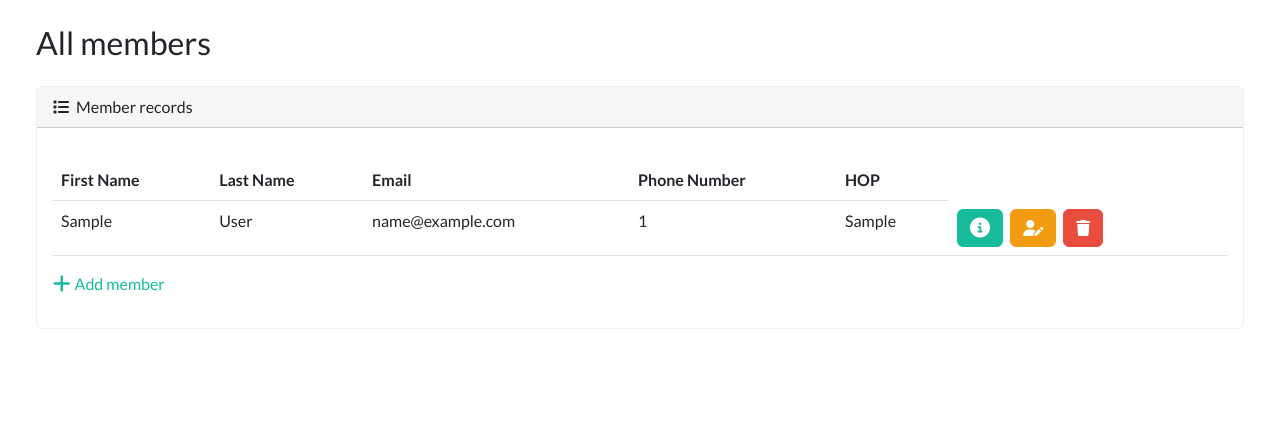
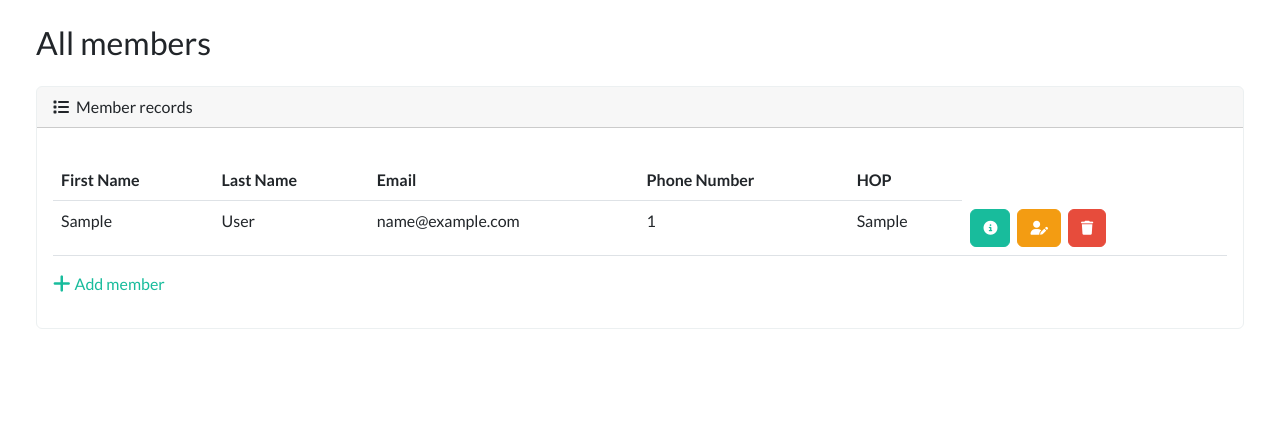
Before and after one commit to henryib/Member-management-system, a Django app: page / in a window 1280 px wide. Shown: the part 72-518 px from the top of the page. Run offline with Django 4.2, Linux system fonts and the light colour scheme; tables that the repository leaves empty hold one stand-in row (values such as "Sample post"); some libraries are stand-ins or nearby versions.

Commit message:
Smaller icons

```diff
--- a/members/templates/members/edit.html
+++ b/members/templates/members/edit.html
@@ -8,7 +8,7 @@
         </div>
     {% else %}
         <div class="row justify-content-center">
-            <div class="col-6">
+            <div class="col-6 w-auto">
                 <div class="card border-light mb-3">
                     <div class="card-header"><i class="fa-solid fa-user-pen fa-lg me-2"></i></i>Edit Member</div>
                     <div class="card-body">
--- a/members/templates/members/index.html
+++ b/members/templates/members/index.html
@@ -60,7 +60,7 @@
                                     <td data-title="Phone Number">{{ member.phone_number }}</td>
                                     <td data-title="HOP">{{ member.hop }}</td>
                                     <td>
-                                        <button class="btn btn-success me-1" href= "{% url 'view_member' member.id %}" data-bs-toggle="modal" data-bs-target="#myModal{{member.id}}"><i class="fa-solid fa-circle-info fa-lg"></i></button>
+                                        <button class="btn btn-success me-1" href= "{% url 'view_member' member.id %}" data-bs-toggle="modal" data-bs-target="#myModal{{member.id}}"><i class="fa-solid fa-circle-info fa-sm"></i></button>
                                        <!-- Modal Member view -->
                                         <div class="modal" id="myModal{{member.id}}" tabindex = "-1" aria-lebelledby="myModalLabel1" aria-hidden="true">
                                             <div class="modal-dialog modal-fullscreen-sm-down" role="document">
@@ -86,7 +86,7 @@
                                                   </ul>
                                                 </div>
                                                 <div class="modal-footer">
-                                                  <button type="button" class="btn btn-primary">Save changes</button>
+
                                                   <button type="button" class="btn btn-secondary" data-bs-dismiss="modal">Cancel</button>
                                                 </div>
                                               </div>
@@ -94,10 +94,10 @@
                                           </div>
 
                                           <a class="btn btn-warning me-1" href="{% url 'edit' member.id %}">
-                                            <i class="fa-solid fa-user-pen"></i>
+                                            <i class="fa-solid fa-user-pen fa-sm"></i>
                                           </a>
                                           <button type="button" class="btn btn-danger me-1" data-bs-toggle="modal" data-bs-target="#delete{{member.id}}">
-                                            <i class="fa-solid fa-trash"></i>
+                                            <i class="fa-solid fa-trash fa-sm"></i>
                                           </button>
 
                                           <!-- Modal member delete-->
```
